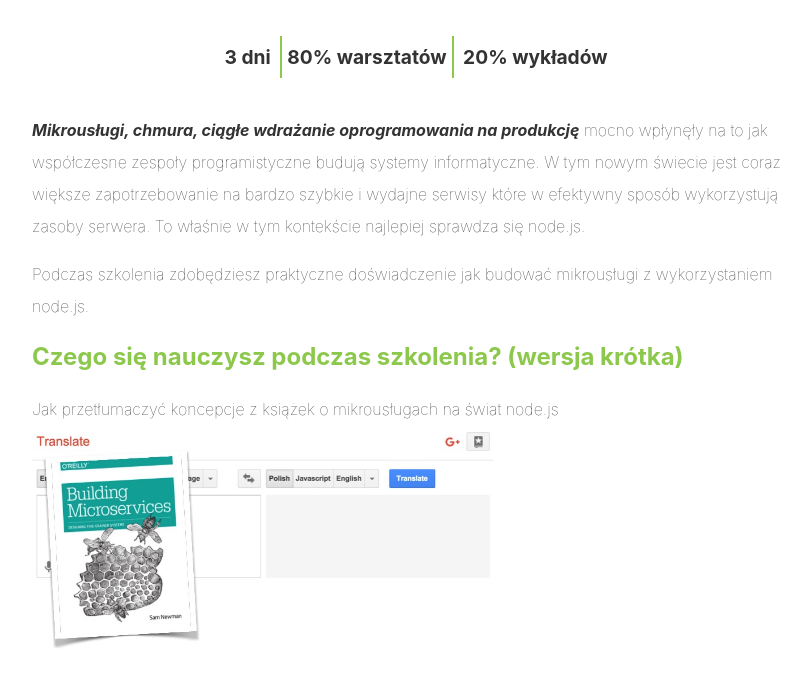
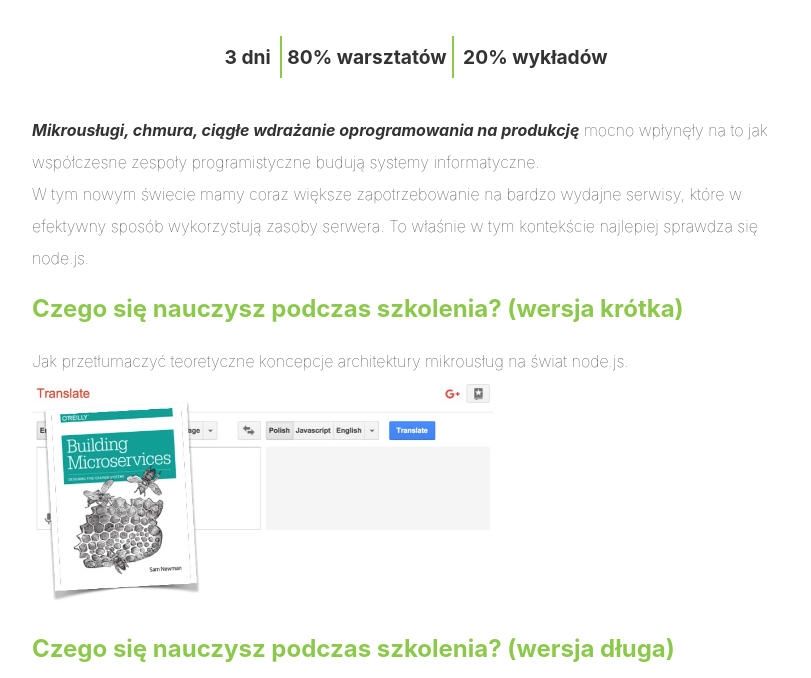
Before and after one commit to krzychukula/nodejs_microservices, a plain HTML site: page index.html in a window 1280 px wide. Shown: the part 111-789 px from the top of the page, without its empty margins (224-1035 px from the left). Drawn offline with Linux system fonts and the light colour scheme.

Commit message:
minor content tweaks

```diff
--- a/index.html
+++ b/index.html
@@ -24,15 +24,10 @@
             <p>
                 <em>Mikrousługi, chmura, ciągłe wdrażanie oprogramowania na produkcję</em> mocno wpłynęły na to jak
                 współczesne zespoły
-                programistyczne budują systemy informatyczne. W tym nowym świecie jest coraz większe zapotrzebowanie na
-                bardzo
-                szybkie i wydajne serwisy które w efektywny sposób wykorzystują zasoby serwera. To właśnie w tym
+                programistyczne budują systemy informatyczne. <br/>W tym nowym świecie mamy coraz większe zapotrzebowanie na
+                bardzo wydajne serwisy, które w efektywny sposób wykorzystują zasoby serwera. To właśnie w tym
                 kontekście
                 najlepiej sprawdza się node.js.
-            </p>
-
-            <p>
-                Podczas szkolenia zdobędziesz praktyczne doświadczenie jak budować mikrousługi z wykorzystaniem node.js.
             </p>
         </section>
         <section>
@@ -41,7 +36,7 @@
             </h2>
 
             <div>
-                Jak przetłumaczyć koncepcje z książek o mikrousługach na świat node.js
+                Jak przetłumaczyć teoretyczne koncepcje architektury mikrousług na świat node.js.
                 <div><img
                          src="images/microservices.jpg"></div>
             </div>
@@ -111,7 +106,7 @@
                     Token)
                     <div><img class="demo" src="images/jwt.jpg"></div>
                 </li>
-                <li class="hidden">Jak zastąpić w wielu przypadkach WebSockety przez dużo prostsze <em>Server-Sent Events</em>
+                <li class="hidden">Jak i kiedy zastąpić WebSockety przez dużo prostsze <em>Server-Sent Events</em>
 
                     <div><img class="demo" src="images/sse.jpg"></div>
                 </li>
```
